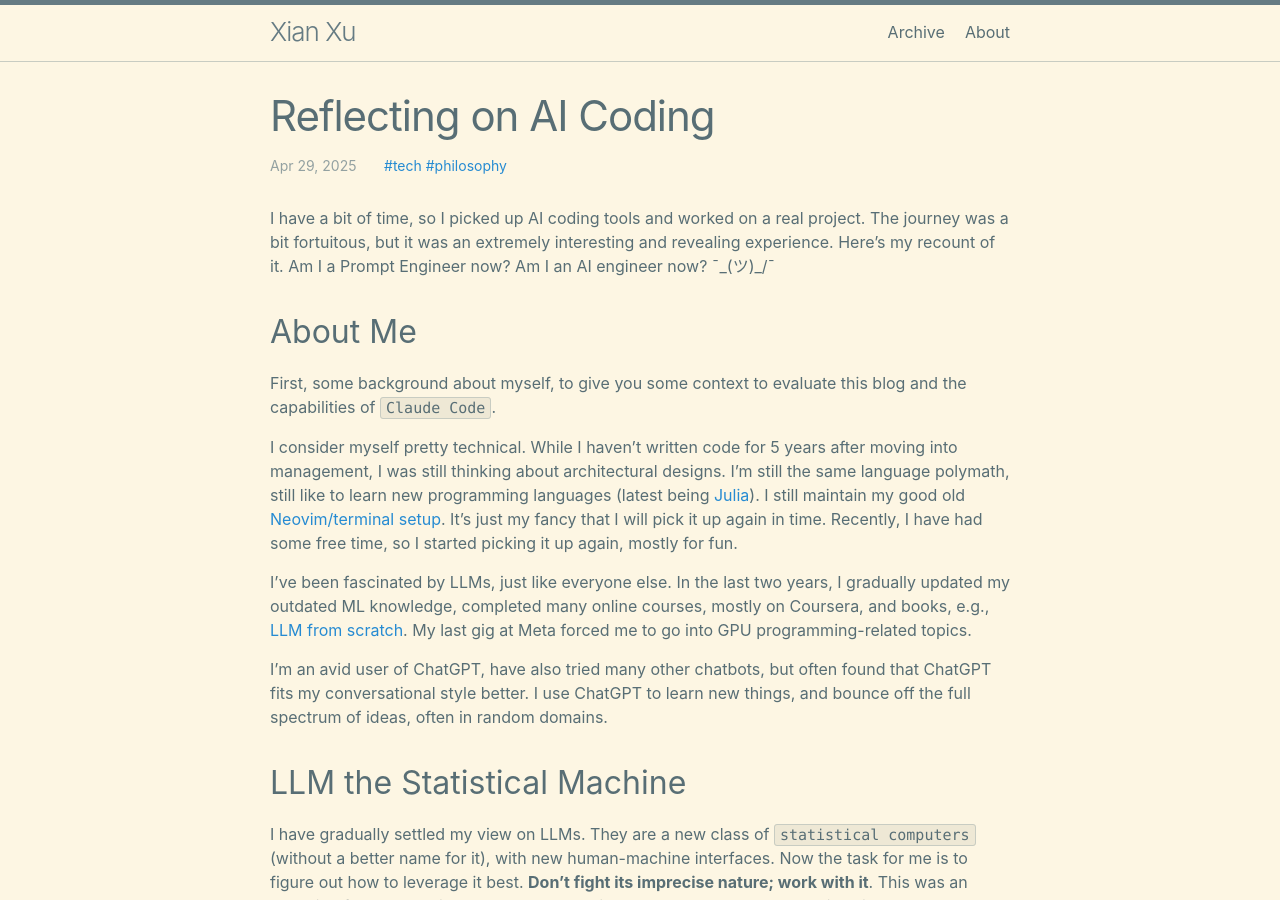
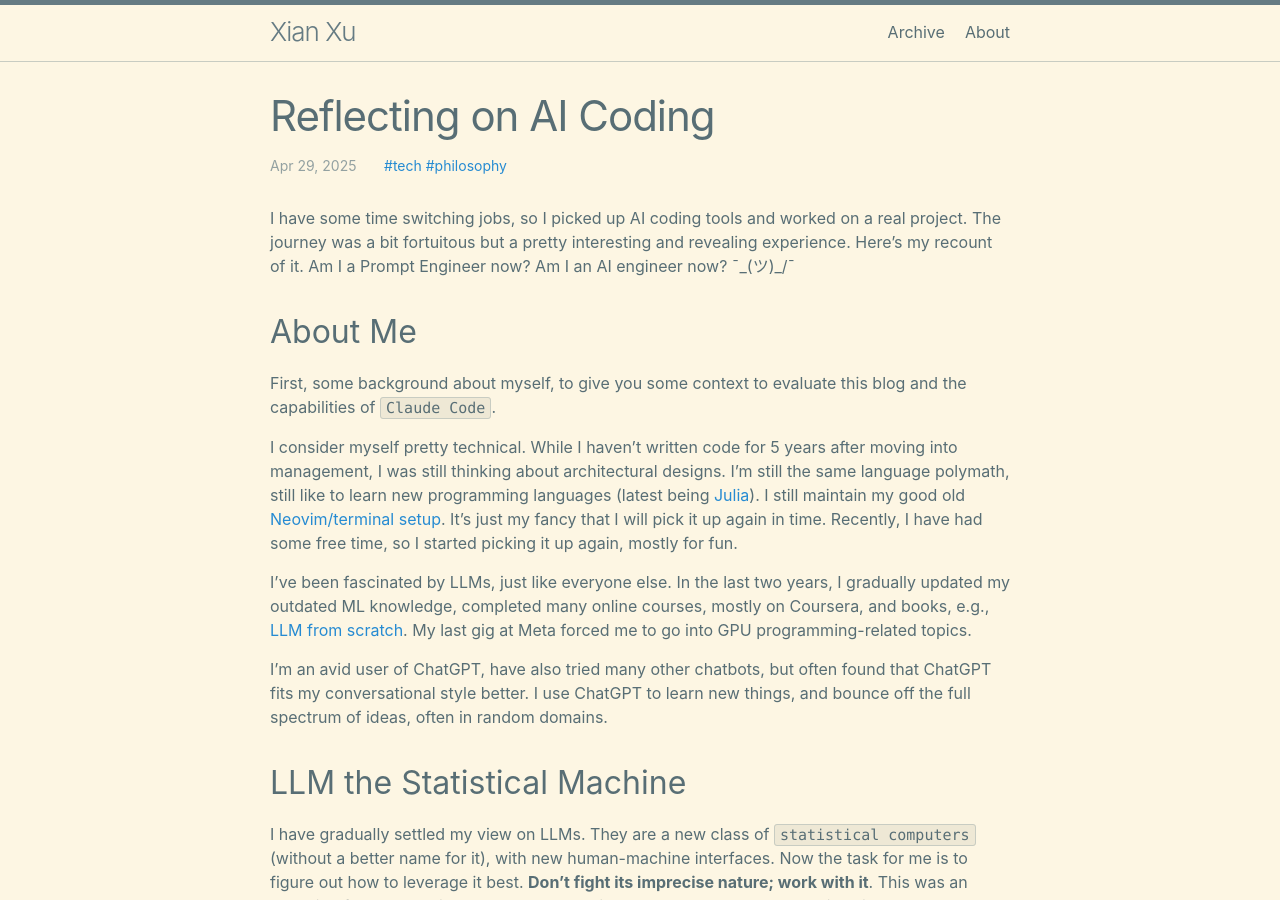
Before and after one commit to xianxu/xianxu.github.io, a Jekyll site: the page built from _posts/2025-04-28-reflection-on-ai-coding.markdown, in a window 1280 px wide and 900 px high. Built offline with Jekyll 4.4.1, drawn with Linux system fonts in a browser that asks for light colours; comment, search, counter and statistics services are not loaded.

Commit message:
Sync latest _posts from private repo

````diff
--- a/_posts/2025-01-04-dot-files.markdown
+++ b/_posts/2025-01-04-dot-files.markdown
@@ -21,7 +21,7 @@ Being old-fashioned, I always want simplicity and speed. That's why I use the te
        ```
         1. defaults write com.apple.screencapture location "$HOME/Library/Mobile Documents/com~apple~CloudDocs/screenshots"
         2. killall SystemUIServer
-        ```
+       ```
 2. Set up the terminal
     1. Install [iTerm2](https://iterm2.com/).
         1. Set it to load from a custom folder in: `Preferences> General > Settings`. We will recover settings later in `yadm`. It's OK for now.
--- a/_posts/2025-04-28-reflection-on-ai-coding.markdown
+++ b/_posts/2025-04-28-reflection-on-ai-coding.markdown
@@ -6,7 +6,7 @@ tags: tech philosophy
 comments: true
 ---
 
-I have a bit of time, so I picked up AI coding tools and worked on a real project. The journey was a bit fortuitous, but it was an extremely interesting and revealing experience. Here's my recount of it. Am I a Prompt Engineer now? Am I an AI engineer now? ¯\_(ツ)_/¯
+I have some time switching jobs, so I picked up AI coding tools and worked on a real project. The journey was a bit fortuitous but a pretty interesting and revealing experience. Here's my recount of it. Am I a Prompt Engineer now? Am I an AI engineer now? ¯\_(ツ)_/¯
 
 ## About Me
 
````
